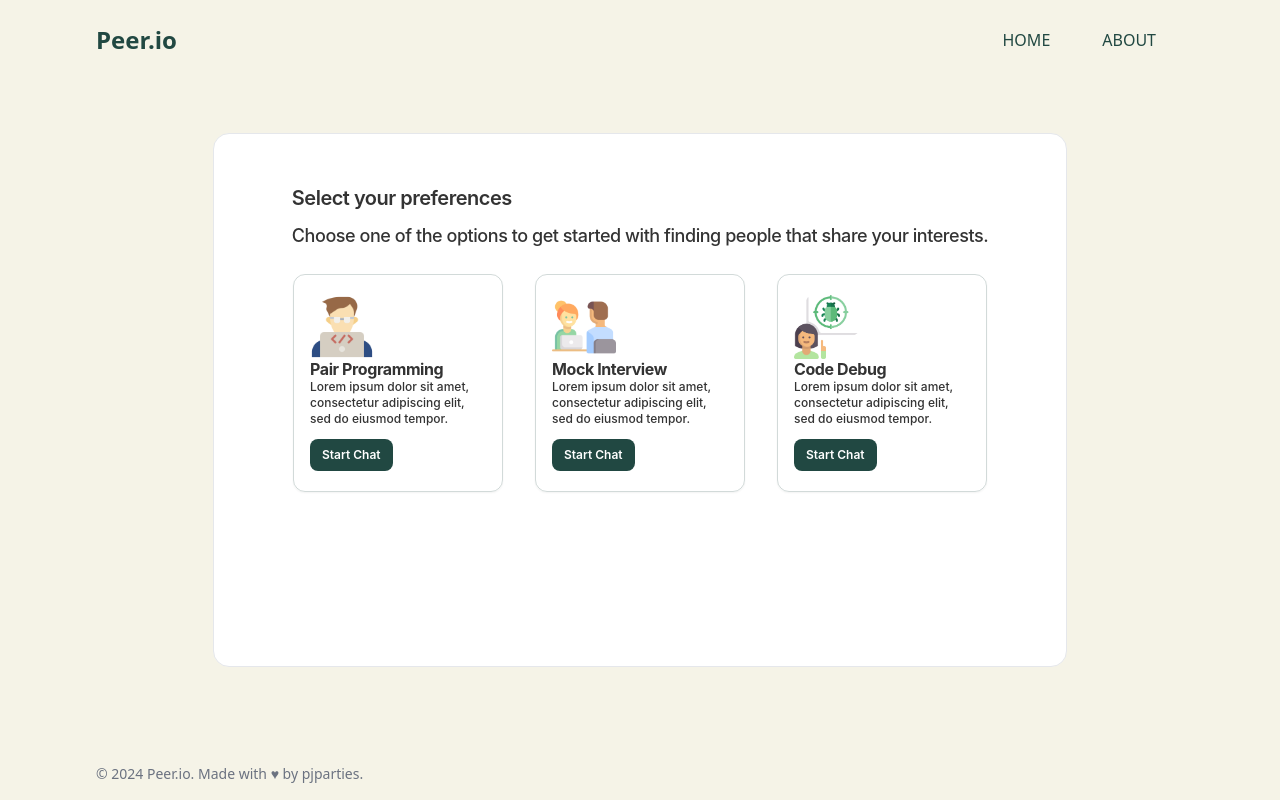
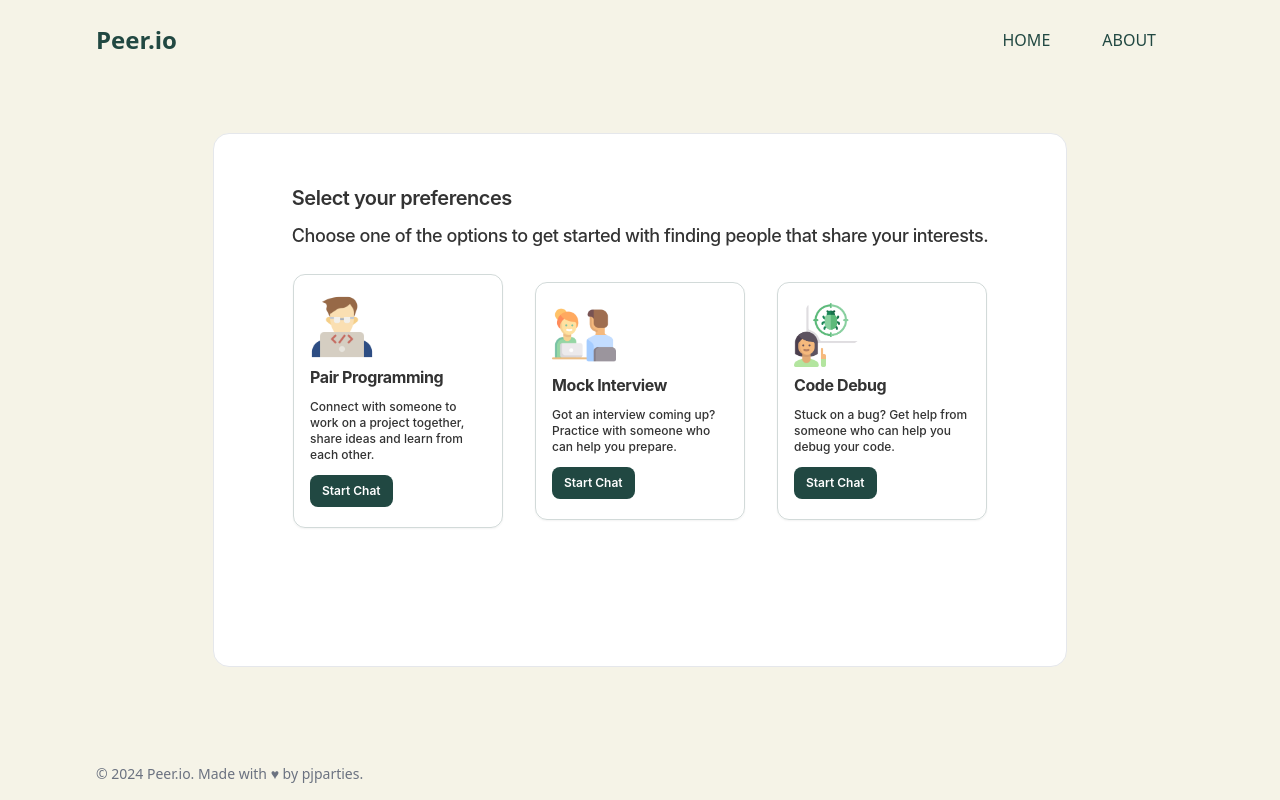
Before and after one commit to pjparties/peer-f, a React (Vite) app: page /preferences in a window 1280 px wide. Built offline with nearby package versions, Linux system fonts and the light colour scheme; no server answers.

Commit message:
chore: updates to card descriptions

```diff
--- a/src/pages/Preferences/index.jsx
+++ b/src/pages/Preferences/index.jsx
@@ -10,8 +10,8 @@ const PreferenceCard = ({ title, description, image, location }) => {
   return (
     <div className="py-5 px-4 text-zinc flex flex-col justify-evenly shadow-sm rounded-xl border border-secondary/20">
       <img className="w-16 h-16" src={image} />
-      <h2 className="left-4 top-16 text-base font-bold w-fit leading-tight tracking-tight">{title}</h2>
-      <p className="w-44 left-4 top-24 text-xs font-medium leading-4">{description}</p>
+      <h2 className="left-4 top-16 text-base font-bold w-fit leading-tight tracking-tight mt-2">{title}</h2>
+      <p className="w-44 mt-3 text-xs font-medium leading-4">{description}</p>
       <Link to={"/chat/"+location}>
         <button className="mt-3 px-3 py-2 w-fit hover:scale-105 transition-all duration-200 ease-in-out bg-secondary rounded-lg justify-center items-center text-white text-xs font-semibold">
           Start Chat
@@ -25,19 +25,19 @@ const PreferenceWindow = () => {
   const Preferences = [
     {
       title: "Pair Programming",
-      description: "Lorem ipsum dolor sit amet, consectetur adipiscing elit, sed do eiusmod tempor.",
+      description: "Connect with someone to work on a project together, share ideas and learn from each other.",
       image: pair,
       location: "1",
     },
     {
       title: "Mock Interview",
-      description: "Lorem ipsum dolor sit amet, consectetur adipiscing elit, sed do eiusmod tempor.",
+      description: "Got an interview coming up? Practice with someone who can help you prepare.",
       image: mock,
       location: "2",
     },
     {
       title: "Code Debug",
-      description: "Lorem ipsum dolor sit amet, consectetur adipiscing elit, sed do eiusmod tempor.",
+      description: "Stuck on a bug? Get help from someone who can help you debug your code.",
       image: debug,
       location: "2",
     },
```
